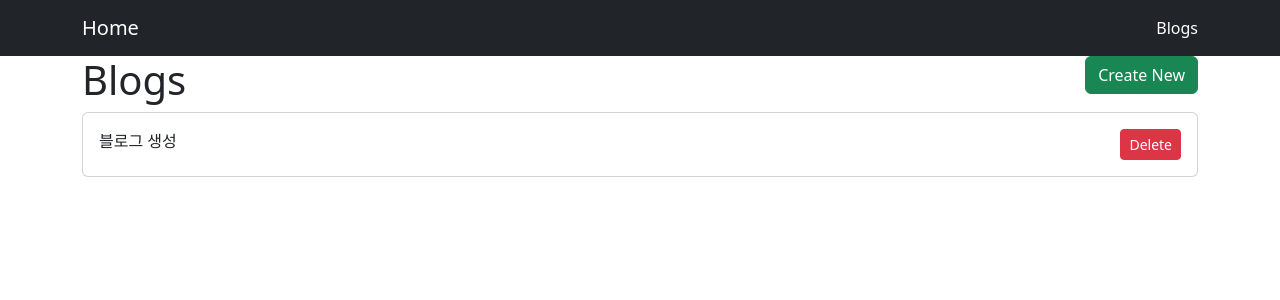
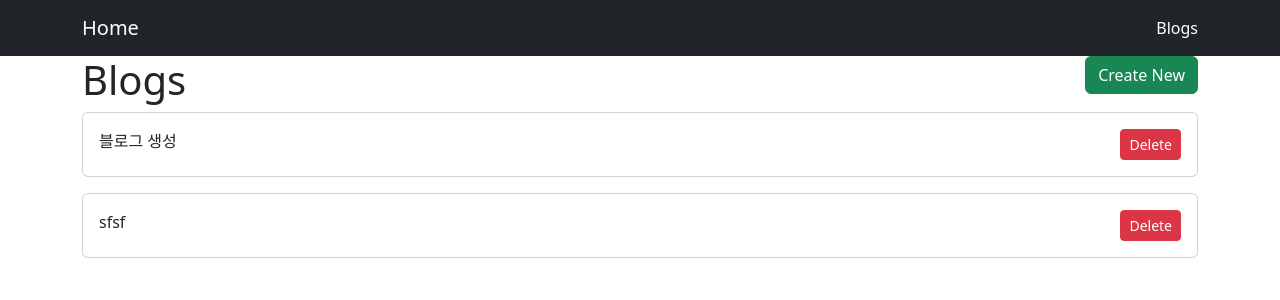
Before and after one commit to parksunyku/react_project, a React (Vite) app: page /blogs in a window 1280 px wide. Shown: the top 300 px of the page. Built offline with nearby package versions, Linux system fonts and the light colour scheme; data requests are answered from the project's data file.

Commit message:
useParams 사용 및 디버깅

```diff
--- a/db.json
+++ b/db.json
@@ -4,6 +4,11 @@
       "title": "블로그 생성",
       "body": "ㄴㄹㄴㄹ",
       "id": 1
+    },
+    {
+      "title": "sfsf",
+      "body": "sfsf",
+      "id": 2
     }
   ],
   "comments": [],
--- a/src/components/BlogForm.jsx
+++ b/src/components/BlogForm.jsx
@@ -1,14 +1,17 @@
 import { useState } from 'react';
 import axios from 'axios';
-
+import { useNavigate } from 'react-router-dom';
 
 const BlogForm = () => {
+  const navigate = useNavigate();
   const [title, setTitle] = useState('')
   const [body, setBody] = useState('')
   const onSubmit = () => {
       axios.post('http://localhost:4000/posts', {
         title,
         body
+      }).then(() => {
+        navigate('/blogs')
       })
     }
 
--- /dev/null
+++ b/src/pages/ShowPage.jsx
@@ -0,0 +1,9 @@
+import { useParams } from 'react-router-dom'
+
+const ShowPage = () => {
+  const { id } = useParams();
+  console.log(id);
+  return <div>Show Page</div>;
+}
+
+export default ShowPage
--- a/src/routes.jsx
+++ b/src/routes.jsx
@@ -2,6 +2,7 @@ import HomePage from './pages/HomePage';
 import CreatePage from './pages/CreatePage';
 import EditPage from './pages/EditPage';
 import ListPage from './pages/ListPage';
+import ShowPage from './pages/ShowPage';
 
 const routes = [
   {
@@ -20,6 +21,10 @@ const routes = [
     path: '/blogs/edit',
     component: EditPage,
   },
+  {
+    path: '/blogs/:id',
+    component: ShowPage,
+  },
 ];
 
 export default routes;
```
